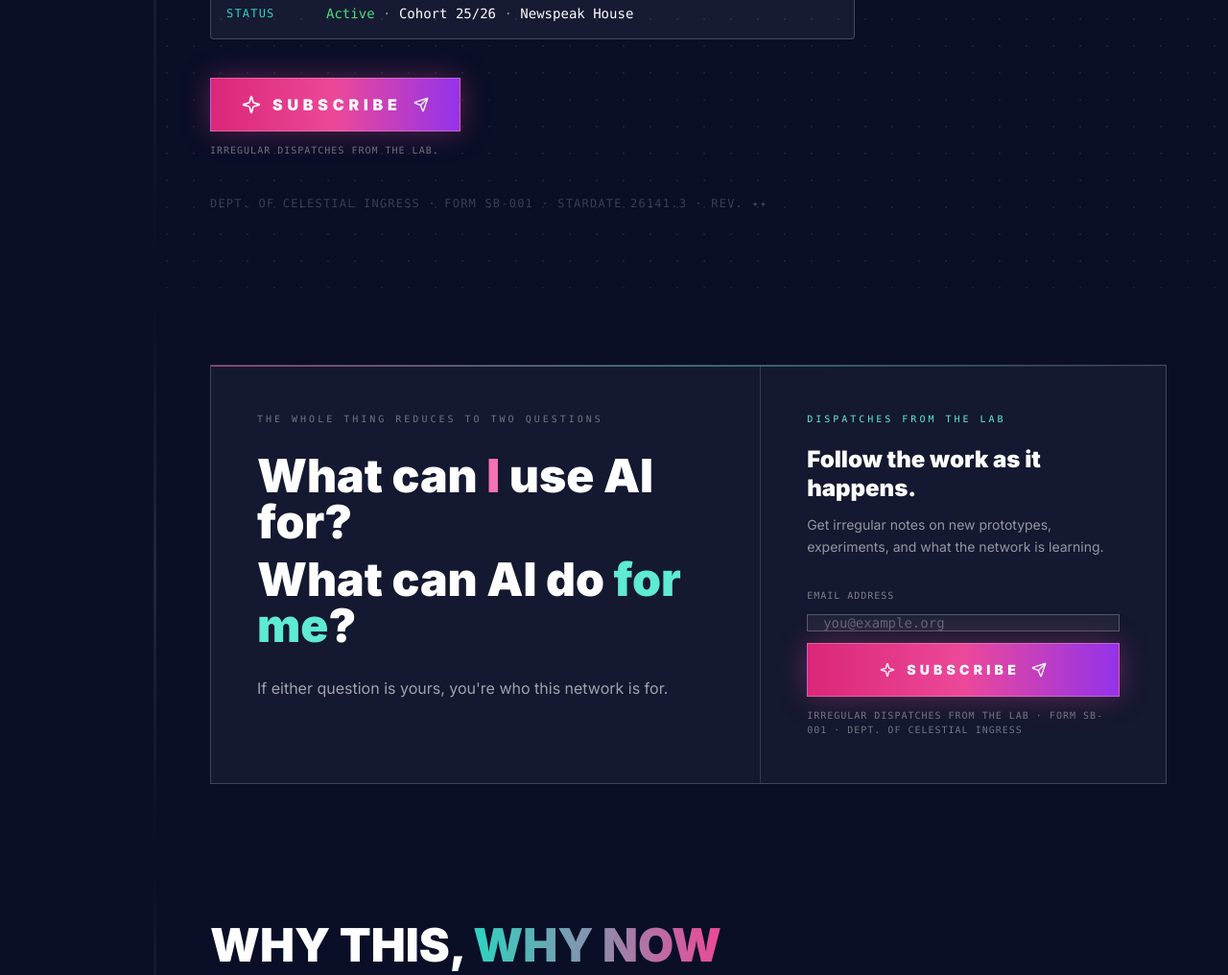
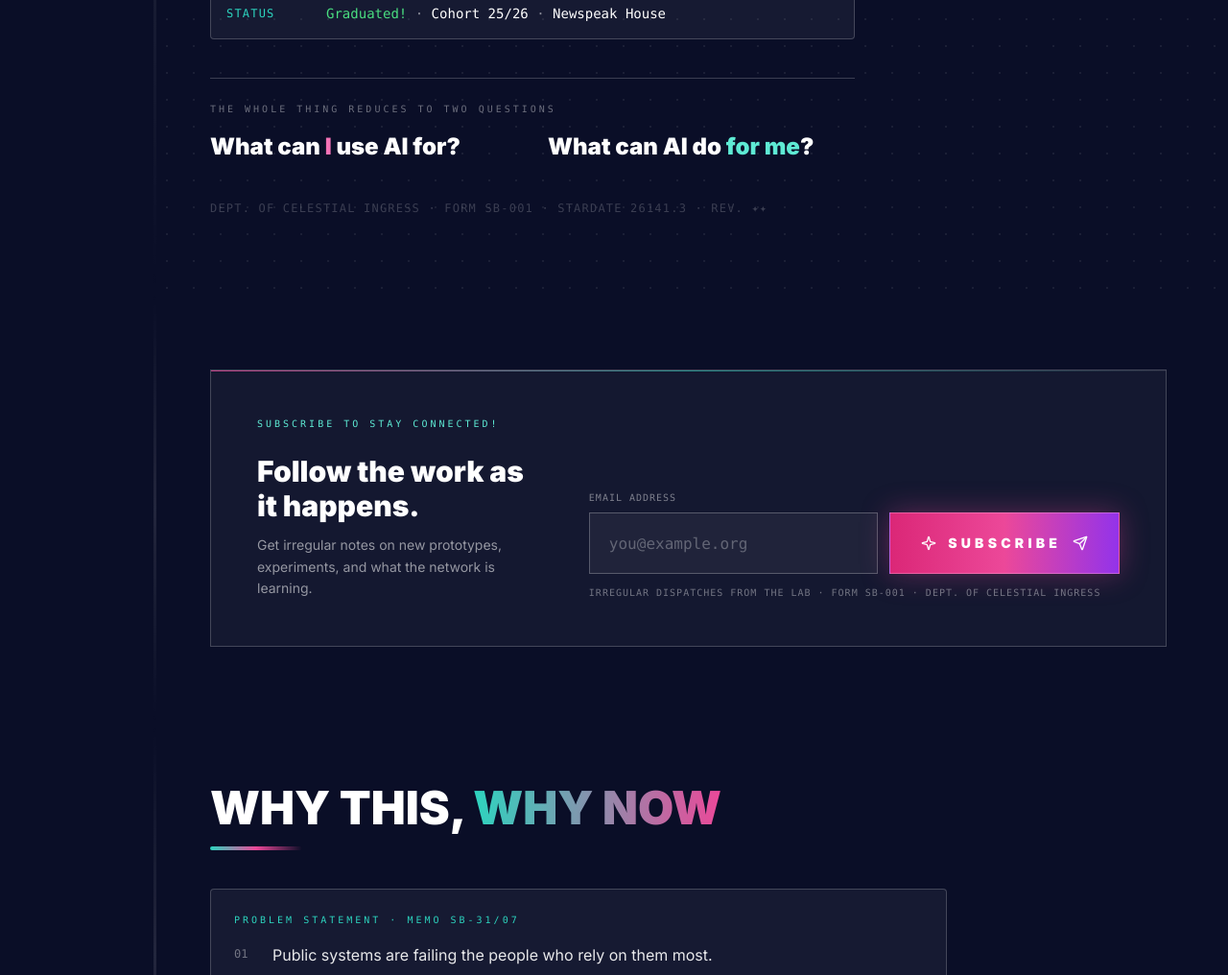
Before and after one commit to sugaroverflow/sparkle-bureaucracy-site, an Astro site: page / in a window 1280 px wide. Shown: the part 803-1819 px from the top of the page at 96% size. Built offline with nearby package versions, Linux system fonts and the light colour scheme; Astro itself is replaced by a stand-in of ours; no server answers.

Commit message:
Refine hero questions and subscription form

```diff
--- a/src/polymet/components/hero-section.tsx
+++ b/src/polymet/components/hero-section.tsx
@@ -1,4 +1,4 @@
-import { SparkleIcon, SendIcon } from "lucide-react";
+import { SparkleIcon } from "lucide-react";
 import { SectionWrapper } from "@/polymet/components/section-wrapper";
 
 const methodTags = [
@@ -102,7 +102,7 @@ export function HeroSection() {
                 Status
               </span>
               <span className="font-mono text-sm">
-                <span className="text-green-400">Active</span>
+                <span className="text-green-400">Graduated!</span>
                 <span className="text-white/50"> · </span>
                 <span className="text-white">Cohort 25/26</span>
                 <span className="text-white/50"> · </span>
@@ -112,19 +112,19 @@ export function HeroSection() {
           </div>
         </div>
 
-        {/* Subscribe CTA — anchors to the embedded form below */}
-        <div className="mt-10 max-w-2xl">
-          <a
-            href="#subscribe"
-            className="group inline-flex items-center h-14 px-8 bg-gradient-to-r from-pink-600 via-pink-500 to-purple-600 hover:from-pink-500 hover:via-pink-400 hover:to-purple-500 text-white font-black uppercase tracking-[0.3em] text-base rounded-none border border-pink-300/40 shadow-[0_0_30px_rgba(236,72,153,0.35)] hover:shadow-[0_0_50px_rgba(236,72,153,0.55)] transition-all"
-          >
-            <SparkleIcon className="w-5 h-5 mr-3 group-hover:rotate-12 transition-transform" />
-            Subscribe
-            <SendIcon className="w-4 h-4 ml-3 group-hover:translate-y-1 transition-transform" />
-          </a>
-          <p className="mt-3 font-mono text-[10px] text-white/40 uppercase tracking-widest">
-            Irregular dispatches from the lab.
+        {/* The two entry questions */}
+        <div className="mt-10 max-w-2xl border-t border-white/20 pt-6">
+          <p className="mb-4 font-mono text-[10px] uppercase tracking-[0.3em] text-white/40">
+            The whole thing reduces to two questions
           </p>
+          <div className="grid gap-3 sm:grid-cols-2 sm:gap-8">
+            <p className="text-xl font-black leading-tight text-white md:text-2xl">
+              What can <span className="text-pink-400">I</span> use AI for?
+            </p>
+            <p className="text-xl font-black leading-tight text-white md:text-2xl">
+              What can AI do <span className="text-teal-300">for me</span>?
+            </p>
+          </div>
         </div>
 
         {/* Form reference */}
--- a/src/polymet/components/subscribe-inline.tsx
+++ b/src/polymet/components/subscribe-inline.tsx
@@ -46,13 +46,14 @@ export function SubscribeInline() {
 
   return (
     <form onSubmit={onSubmit} className="w-full">
-      <div className="flex flex-col gap-3">
+      <div className="flex flex-col gap-2">
         <label
           htmlFor="subscribe-email"
           className="font-mono text-[10px] text-white/45 uppercase tracking-widest"
         >
           Email address
         </label>
+        <div className="flex flex-col gap-3 sm:flex-row">
           <input
             id="subscribe-email"
             type="email"
@@ -61,17 +62,18 @@ export function SubscribeInline() {
             onChange={(e) => setEmail(e.target.value)}
             placeholder="you@example.org"
             aria-label="Email address"
-          className="flex-1 h-14 px-4 bg-white/5 border border-white/25 rounded-none font-mono text-sm text-white placeholder:text-white/30 focus:outline-none focus:border-pink-400/70 focus:bg-white/10 transition-colors"
+            className="h-16 min-w-0 flex-1 border border-white/25 bg-white/5 px-5 font-mono text-base text-white placeholder:text-white/30 transition-colors focus:border-pink-400/70 focus:bg-white/10 focus:outline-none"
           />
           <button
             type="submit"
             disabled={status.state === "sending"}
-          className="group h-14 w-full px-8 bg-gradient-to-r from-pink-600 via-pink-500 to-purple-600 hover:from-pink-500 hover:via-pink-400 hover:to-purple-500 disabled:opacity-60 text-white font-black uppercase tracking-[0.3em] text-sm rounded-none border border-pink-300/40 shadow-[0_0_30px_rgba(236,72,153,0.35)] hover:shadow-[0_0_50px_rgba(236,72,153,0.55)] transition-all active:scale-[0.98] inline-flex items-center justify-center"
+            className="group inline-flex h-16 w-full items-center justify-center border border-pink-300/40 bg-gradient-to-r from-pink-600 via-pink-500 to-purple-600 px-8 text-sm font-black uppercase tracking-[0.3em] text-white shadow-[0_0_30px_rgba(236,72,153,0.35)] transition-all hover:from-pink-500 hover:via-pink-400 hover:to-purple-500 hover:shadow-[0_0_50px_rgba(236,72,153,0.55)] active:scale-[0.98] disabled:opacity-60 sm:w-auto sm:min-w-[13rem]"
           >
             <SparkleIcon className="w-4 h-4 mr-3 group-hover:rotate-12 transition-transform" />
             {status.state === "sending" ? "Filing…" : "Subscribe"}
             <SendIcon className="w-4 h-4 ml-3 group-hover:translate-x-1 transition-transform" />
           </button>
+        </div>
       </div>
       {status.state === "error" && (
         <p className="mt-3 text-sm text-pink-300 text-left">
--- a/src/polymet/components/two-questions-section.tsx
+++ b/src/polymet/components/two-questions-section.tsx
@@ -3,42 +3,28 @@ import { SubscribeInline } from "@/polymet/components/subscribe-inline";
 
 export function TwoQuestionsSection() {
   return (
-    <SectionWrapper id="two-questions">
+    <SectionWrapper id="subscribe">
       <div className="py-16 md:py-20">
-        <div
-          id="subscribe"
-          className="relative scroll-mt-24 overflow-hidden border border-white/20 bg-white/[0.045] shadow-[inset_0_1px_0_rgba(255,255,255,0.06)]"
-        >
+        <div className="relative overflow-hidden border border-white/20 bg-white/[0.045] shadow-[inset_0_1px_0_rgba(255,255,255,0.06)]">
           <div className="absolute inset-x-0 top-0 h-px bg-gradient-to-r from-pink-500/80 via-teal-400/60 to-transparent" />
 
-          <div className="grid lg:grid-cols-[minmax(0,1.15fr)_minmax(20rem,0.85fr)]">
           <div className="p-7 sm:p-10 lg:p-12">
-              <p className="font-mono text-[10px] text-white/40 uppercase tracking-[0.3em] mb-7">
-                The whole thing reduces to two questions
+            <p className="mb-6 font-mono text-[10px] uppercase tracking-[0.3em] text-teal-300">
+              Subscribe to stay connected!
             </p>
-              <h2 className="text-3xl md:text-5xl font-black leading-[1.08] text-white">
-                What can <span className="text-pink-400">I</span> use AI for?
-                <span className="block mt-3">
-                  What can AI do <span className="text-teal-300">for me</span>?
-                </span>
+            <div className="grid items-end gap-8 lg:grid-cols-[minmax(0,0.7fr)_minmax(28rem,1.3fr)] lg:gap-12">
+              <div>
+                <h2 className="mb-3 text-2xl font-black leading-tight text-white md:text-3xl">
+                  Follow the work as it happens.
                 </h2>
-              <p className="mt-7 max-w-lg text-white/60 text-base leading-relaxed">
-                If either question is yours, you're who this network is for.
+                <p className="max-w-md text-sm leading-relaxed text-white/55">
+                  Get irregular notes on new prototypes, experiments, and what
+                  the network is learning.
                 </p>
               </div>
-
-            <div className="border-t border-white/15 p-7 sm:p-10 lg:border-l lg:border-t-0 lg:p-12">
-              <p className="font-mono text-[10px] text-teal-300 uppercase tracking-[0.3em] mb-5">
-                Dispatches from the lab
-              </p>
-              <h3 className="text-2xl font-black leading-tight text-white mb-3">
-                Follow the work as it happens.
-              </h3>
-              <p className="text-white/55 text-sm leading-relaxed mb-8">
-                Get irregular notes on new prototypes, experiments, and what the
-                network is learning.
-              </p>
+              <div>
                 <SubscribeInline />
+              </div>
             </div>
           </div>
         </div>
```
Lines whose indentation alone changed are shown as unchanged.
